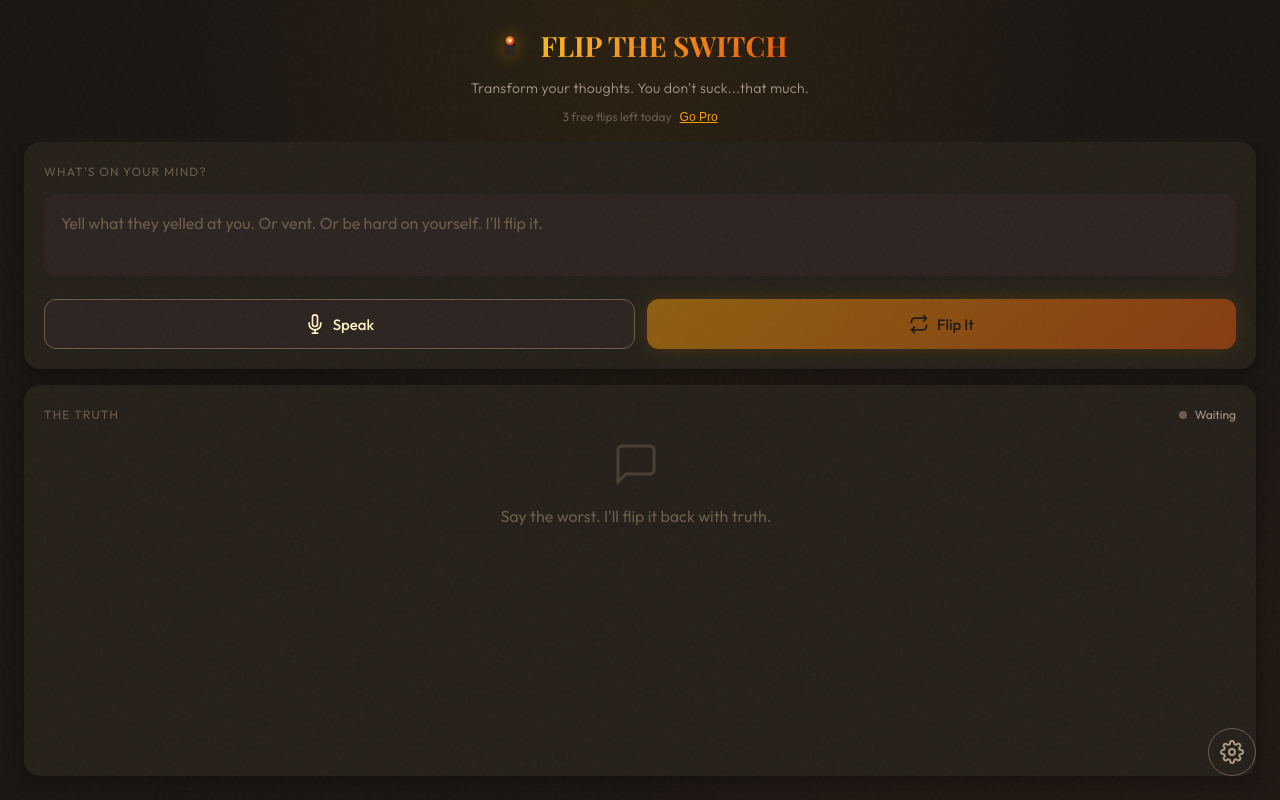
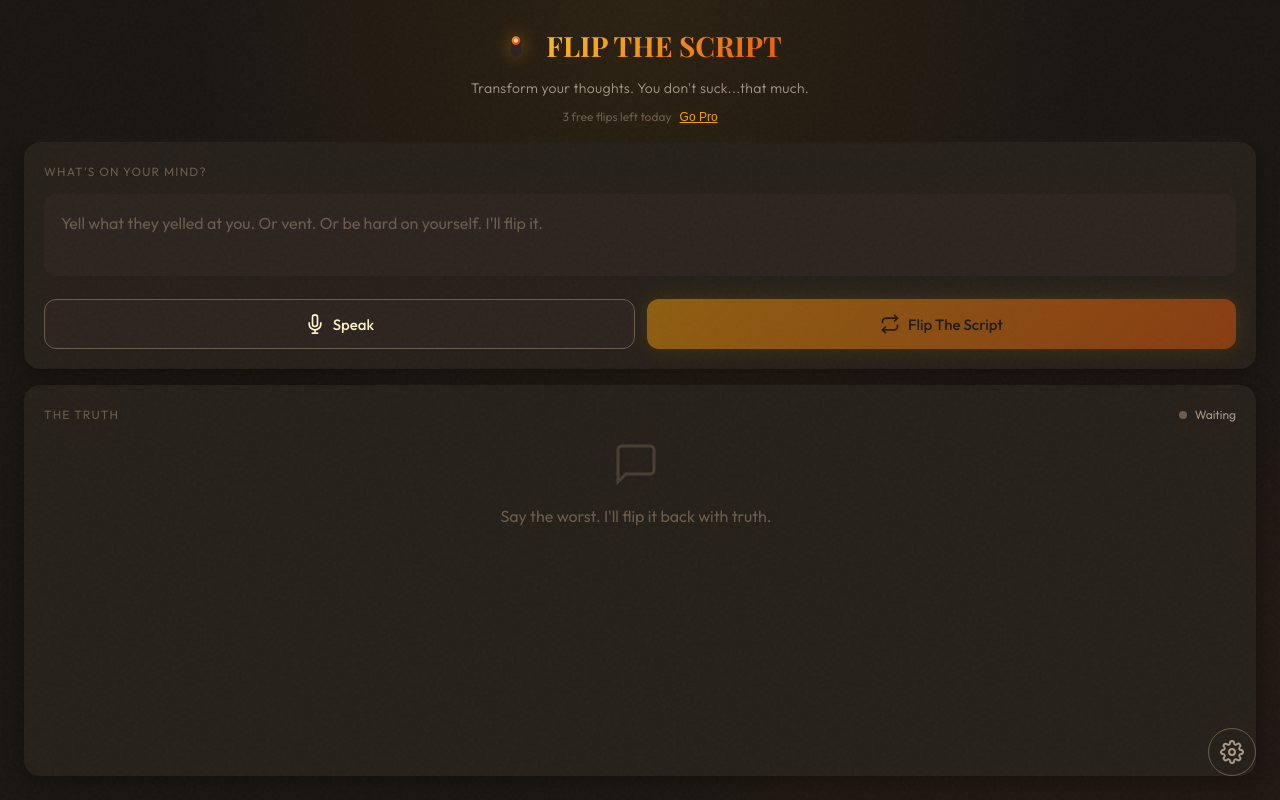
Before and after one commit to Joshbrooks237/Flip-The-Switch, a React (Vite) app: page / in a window 1280 px wide. Built offline with nearby package versions, Linux system fonts and the light colour scheme; a web font is replaced by a local one.

Commit message:
Change app name from FLIP THE SWITCH to FLIP THE SCRIPT

```diff
--- a/index.html
+++ b/index.html
@@ -8,13 +8,13 @@
     <meta name="description" content="Flip negative thoughts into positive ones. You don't suck...that much." />
     <meta name="apple-mobile-web-app-capable" content="yes" />
     <meta name="apple-mobile-web-app-status-bar-style" content="black-translucent" />
-    <meta name="apple-mobile-web-app-title" content="Flip It" />
+    <meta name="apple-mobile-web-app-title" content="Flip The Script" />
     <link rel="apple-touch-icon" href="/switch.svg" />
     <link rel="manifest" href="/manifest.json" />
     <link rel="preconnect" href="https://fonts.googleapis.com">
     <link rel="preconnect" href="https://fonts.gstatic.com" crossorigin>
     <link href="https://fonts.googleapis.com/css2?family=Outfit:wght@300;400;500;600;700&family=Playfair+Display:ital,wght@0,700;1,400&display=swap" rel="stylesheet">
-    <title>FLIP THE SWITCH</title>
+    <title>FLIP THE SCRIPT</title>
   </head>
   <body>
     <div id="root"></div>
--- a/server.js
+++ b/server.js
@@ -52,7 +52,7 @@ app.use(express.json())
 app.get('/api/health', (req, res) => {
   res.json({
     status: 'ok',
-    message: '🎚️ FLIP THE SWITCH is running',
+    message: '🎚️ FLIP THE SCRIPT is running',
     hasOpenAIKey: !!OPENAI_API_KEY,
     hasElevenLabsKey: !!ELEVEN_LABS_API_KEY,
     hasStripeKey: !!STRIPE_SECRET_KEY
@@ -219,7 +219,7 @@ app.get('*', (req, res) => {
 
 const PORT = process.env.PORT || 3001
 app.listen(PORT, () => {
-  console.log(`🎚️  FLIP THE SWITCH server running on port ${PORT}`)
+  console.log(`🎚️  FLIP THE SCRIPT server running on port ${PORT}`)
   console.log(`   OpenAI key loaded: ${!!OPENAI_API_KEY}`)
   console.log(`   Eleven Labs key loaded: ${!!ELEVEN_LABS_API_KEY}`)
   console.log(`   Stripe key loaded: ${!!STRIPE_SECRET_KEY}`)
--- a/src/App.jsx
+++ b/src/App.jsx
@@ -258,7 +258,7 @@ function App() {
       <header className="header">
         <div className="logo">
           <img src="/switch.svg" alt="" className="logo-icon" />
-          <h1>FLIP THE SWITCH</h1>
+          <h1>FLIP THE SCRIPT</h1>
         </div>
         <p className="tagline">Transform your thoughts. You don't suck...that much.</p>
         {!isPro && (
@@ -315,7 +315,7 @@ function App() {
                     <polyline points="7 23 3 19 7 15"/>
                     <path d="M21 13v2a4 4 0 0 1-4 4H3"/>
                   </svg>
-                  Flip It
+                  Flip The Script
                 </>
               )}
             </button>
```
Also changed, not shown: public/manifest.json.
